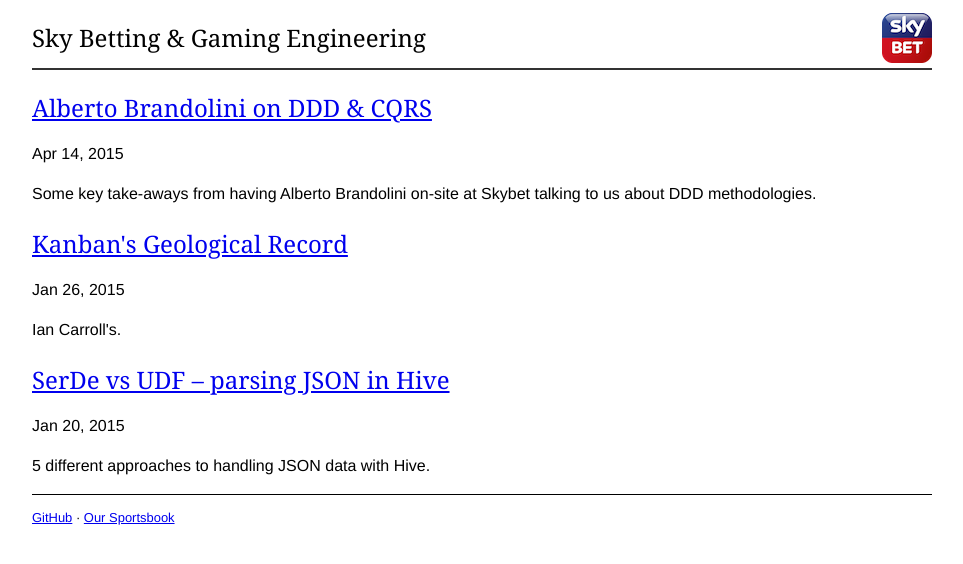
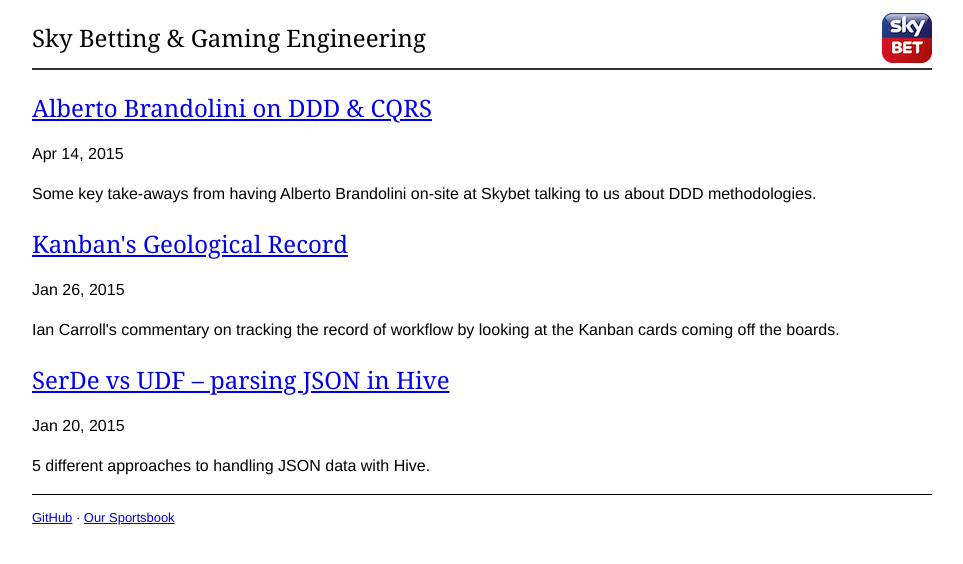
Before and after one commit to skybet/skybet.github.io, a Jekyll site: the page built from index.html, in a window 1280 px wide. Shown: the top 564 px of the page, without its empty margins (158-1121 px from the left). Built offline with Jekyll 4.4.1, drawn with Linux system fonts in a browser that asks for light colours.

Commit message:
Completed the Ian Carroll link article

```diff
--- a/_posts/2015-01-26-kanban-geological-record.md
+++ b/_posts/2015-01-26-kanban-geological-record.md
@@ -2,7 +2,7 @@
 layout:     post
 title:      Kanban's Geological Record
 date:       2015-01-26 16:15:30
-summary:    Ian Carroll's.
+summary:    Ian Carroll's commentary on tracking the record of workflow by looking at the Kanban cards coming off the boards.
 categories: kanban
 ---
 
```
Also changed, not shown: images/iancarroll-kanban-cards.jpg (added).
